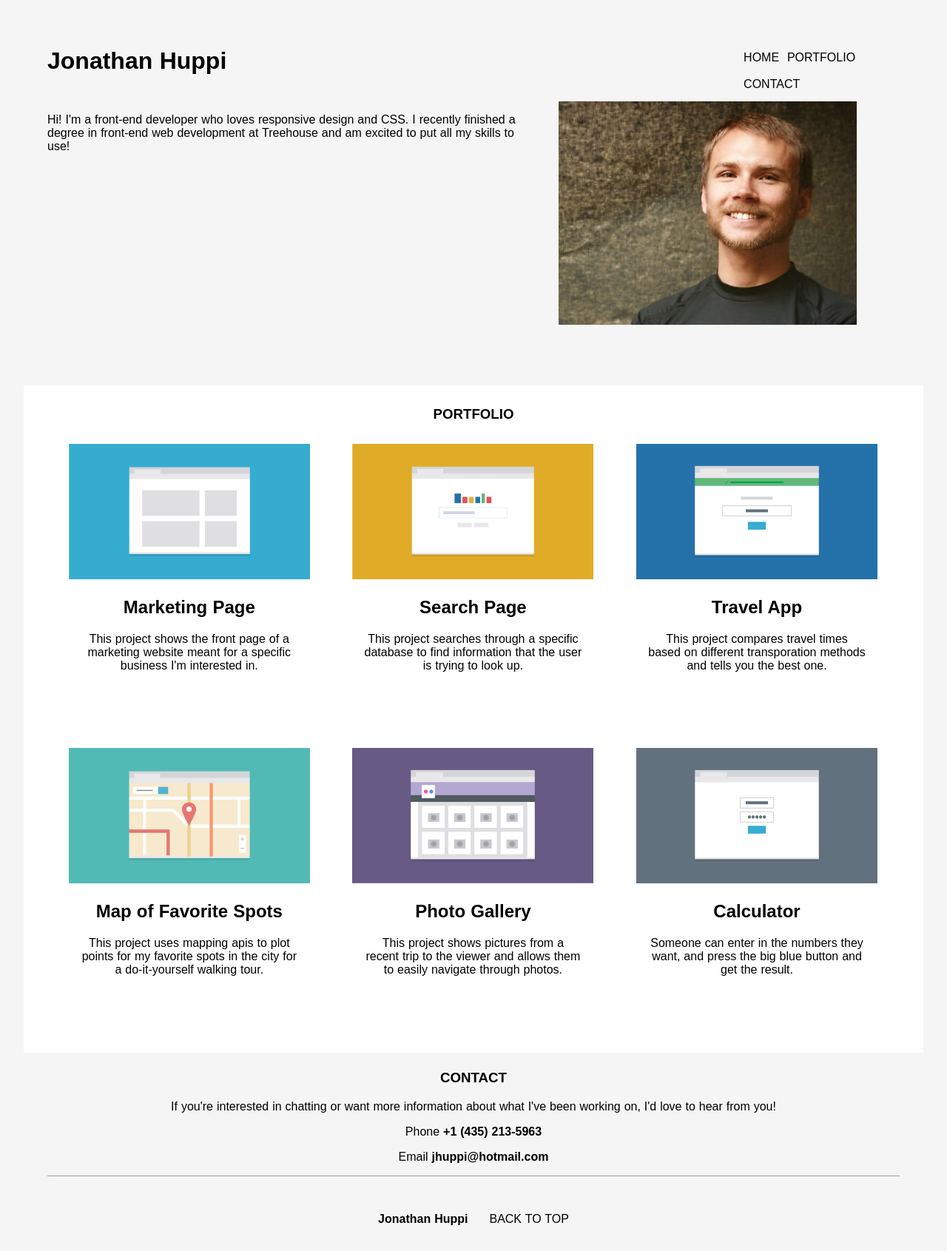
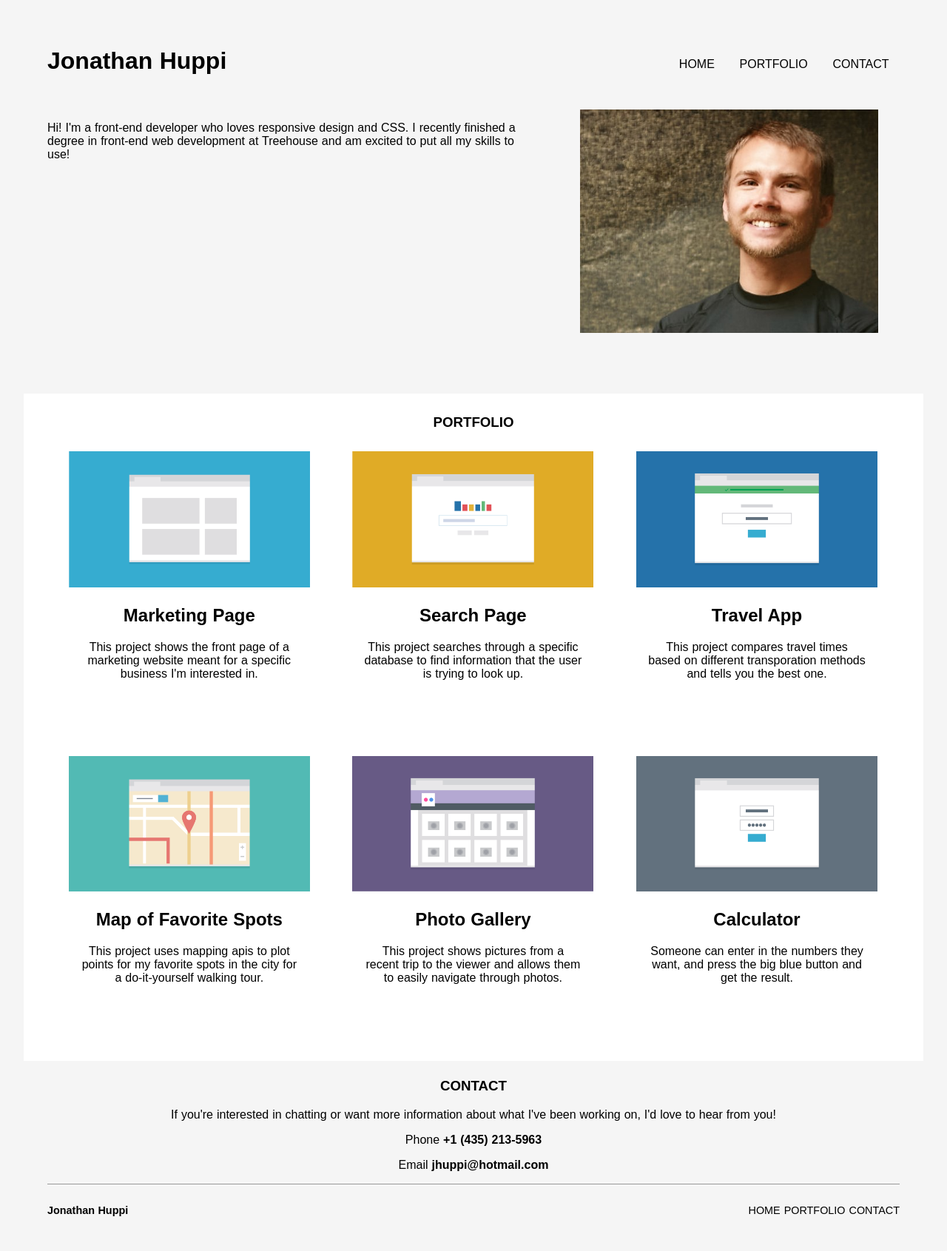
Before and after one commit to JHuppi/Responsive_Layout, a plain HTML site: page index.html in a window 1280 px wide. Shown: the whole page at 74% size. After the commit the page ends 1655 px from the top, so only its background shows below. Drawn offline with Linux system fonts and the light colour scheme.

Commit message:
Fixes
Fix the alt errors, main nav wrapping, and mini nav visibility

```diff
--- a/css/styles.css
+++ b/css/styles.css
@@ -91,11 +91,33 @@ footer {
 
 footer ul {
     margin-bottom: 0;
+    white-space: nowrap;
 }
 
 footer li {
     display: inline-block;
-    margin: .75em;
+    margin: .75em 0;
+    font-size: 90%
+}
+
+#student-name {
+    float: left;
+    width: 45%;
+    text-align: left;
+}
+
+#student-name h4 {
+    margin: 0;
+}
+
+#mfoot {
+    float: right;
+    width: 45%;
+    text-align: right;
+}
+
+#tdfoot {
+    display: none;
 }
 
 /*--Media Queries--*/
@@ -134,6 +156,22 @@ footer li {
         margin: 1em;
     }
 
+    #student-name {
+    text-align: left;
+    width: 50%;
+    }
+
+    #mfoot {
+        display: none;
+    }
+
+    #tdfoot {
+        display: inline-block;
+        /*float: right;*/
+        width: 50%;
+        text-align: right;
+    }
+
     .clearfix::after {
         content:"";
         display: table;
@@ -142,8 +180,8 @@ footer li {
 }
 
 @media (min-width: 1024px) {
-    #nav li {
-        float: left;
+    #main-header {
+        margin-bottom: 2.5%;
     }
 
     #nav ul {
@@ -152,11 +190,20 @@ footer li {
 
     #nav {
         float: right;
+        width: 50%;
+        text-align: right;
     }
 
     #header h1 {
         float: left;
         margin: 0;
+        width: 50%;
+        text-align: left;
+    }
+
+    #profile-picture {
+       padding-left: 7.5%;
+       padding-right: 2.5%;
     }
 
     #portfolio {
--- a/index.html
+++ b/index.html
@@ -10,7 +10,7 @@
 <body>
     <div id='wrapper'>
         <div id='header'>
-            <div class="clearfix">
+            <div id="main-header" class="clearfix">
             <h1>Jonathan Huppi</h1>
             <div id="nav">
                 <ul>
@@ -21,7 +21,7 @@
             </div>
             </div>
             <div id="profile" class="clearfix">
-                <img src="Images/welloedit2.jpg" id="profile-picture">
+                <img src="Images/welloedit2.jpg" id="profile-picture" alt="Profile Photo of Jono Huppi">
                 <p>Hi! I'm a front-end developer who loves responsive design
                     and CSS. I recently finished a degree in front-end web
                     development at Treehouse and am excited to put all my
@@ -31,38 +31,38 @@
         <div id="portfolio" class="clearfix">
             <h3>PORTFOLIO</h3>
             <div class='thumbnail'>
-                <img src="Images/portfolio-1.png">
+                <img src="Images/portfolio-1.png" alt="Mockup of Portfolio Project">
                 <h2>Marketing Page</h2>
                 <p>This project shows the front page of a marketing website
                     meant for a specific business I'm interested in.</p>
             </div>
             <div class="thumbnail">
-                <img src="Images/portfolio-2.png">
+                <img src="Images/portfolio-2.png" alt="Mockup of Portfolio Project">
                 <h2>Search Page</h2>
                 <p>This project searches through a specific database to find
                     information that the user is trying to look up.</p>
             </div>
             <div class="thumbnail">
-                <img src="Images/portfolio-3.png">
+                <img src="Images/portfolio-3.png" alt="Mockup of Portfolio Project">
                 <h2>Travel App</h2>
                 <p>This project compares travel times based on different
                     transporation methods and tells you the best one.</p>
             </div>
             <div class='thumbnail'>
-                <img src="Images/portfolio-6.png">
+                <img src="Images/portfolio-6.png" alt="Mockup of Portfolio Project">
                 <h2>Map of Favorite Spots</h2>
                 <p>This project uses mapping apis to plot points for my
                     favorite spots in the city for a do-it-yourself walking
                     tour.</p>
             </div>
             <div class='thumbnail'>
-                <img src="Images/portfolio-5.png">
+                <img src="Images/portfolio-5.png" alt="Mockup of Portfolio Project">
                 <h2>Photo Gallery</h2>
                 <p>This project shows pictures from a recent trip to the
                     viewer and allows them to easily navigate through photos.</p>
             </div>
             <div class='thumbnail'>
-                <img src="Images/portfolio-4.png">
+                <img src="Images/portfolio-4.png" alt="Mockup of Portfolio Project">
                 <h2>Calculator</h2>
                 <p>Someone can enter in the numbers they want, and press the
                     big blue button and get the result.</p>
@@ -79,10 +79,17 @@
                 </li>
             </ul>
          </div>
-         <footer>
-             <ul>
+         <footer class="clearfix">
+             <ul id="student-name">
                  <li><h4>Jonathan Huppi</h4></li>
+             </ul>
+             <ul id="mfoot">
                  <li><a href="#header">BACK TO TOP</a></li>
+             </ul>
+             <ul id="tdfoot">
+                 <li><a href="#header">HOME</a></li>
+                 <li><a href="#portfolio">PORTFOLIO</a></li>
+                 <li><a href="#contact">CONTACT</a></li>
              </ul>
          </footer>
     </div>
```
